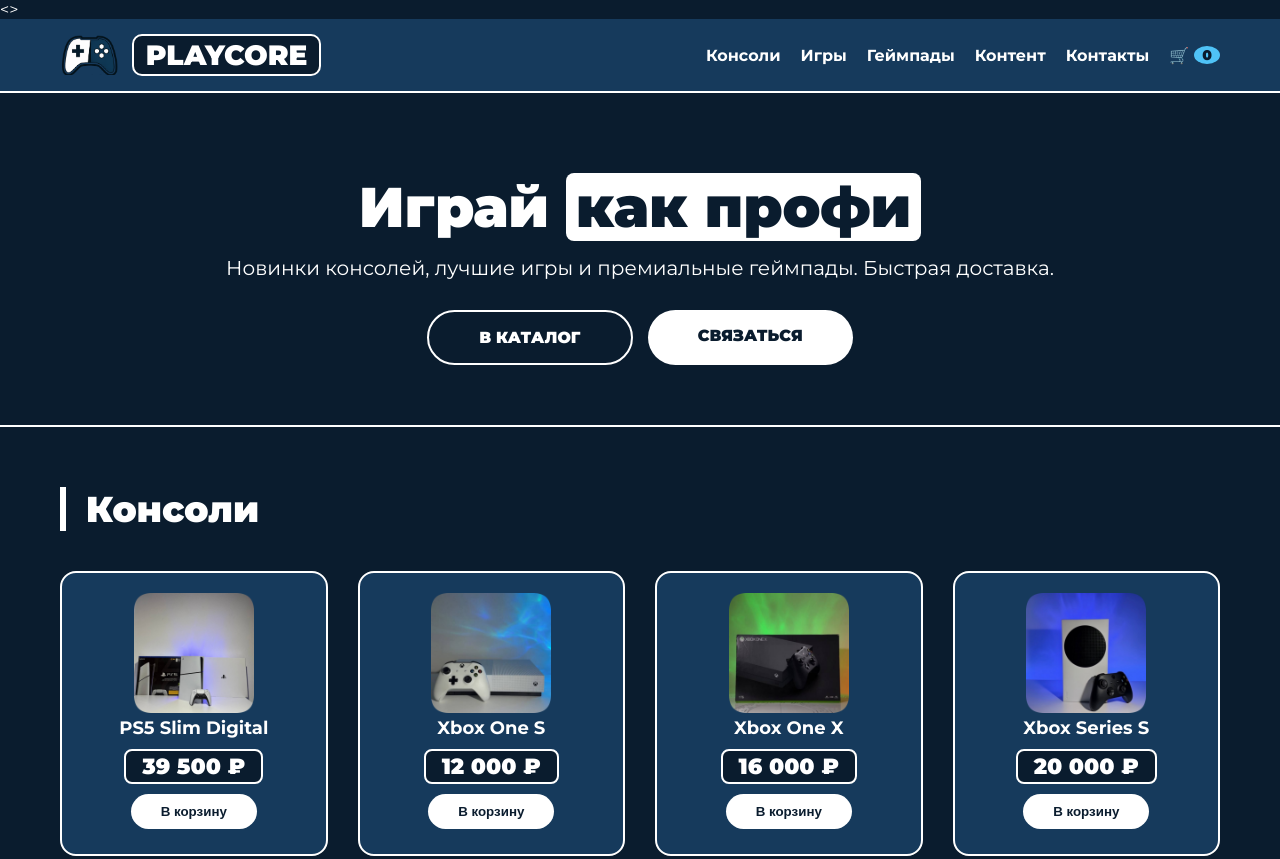
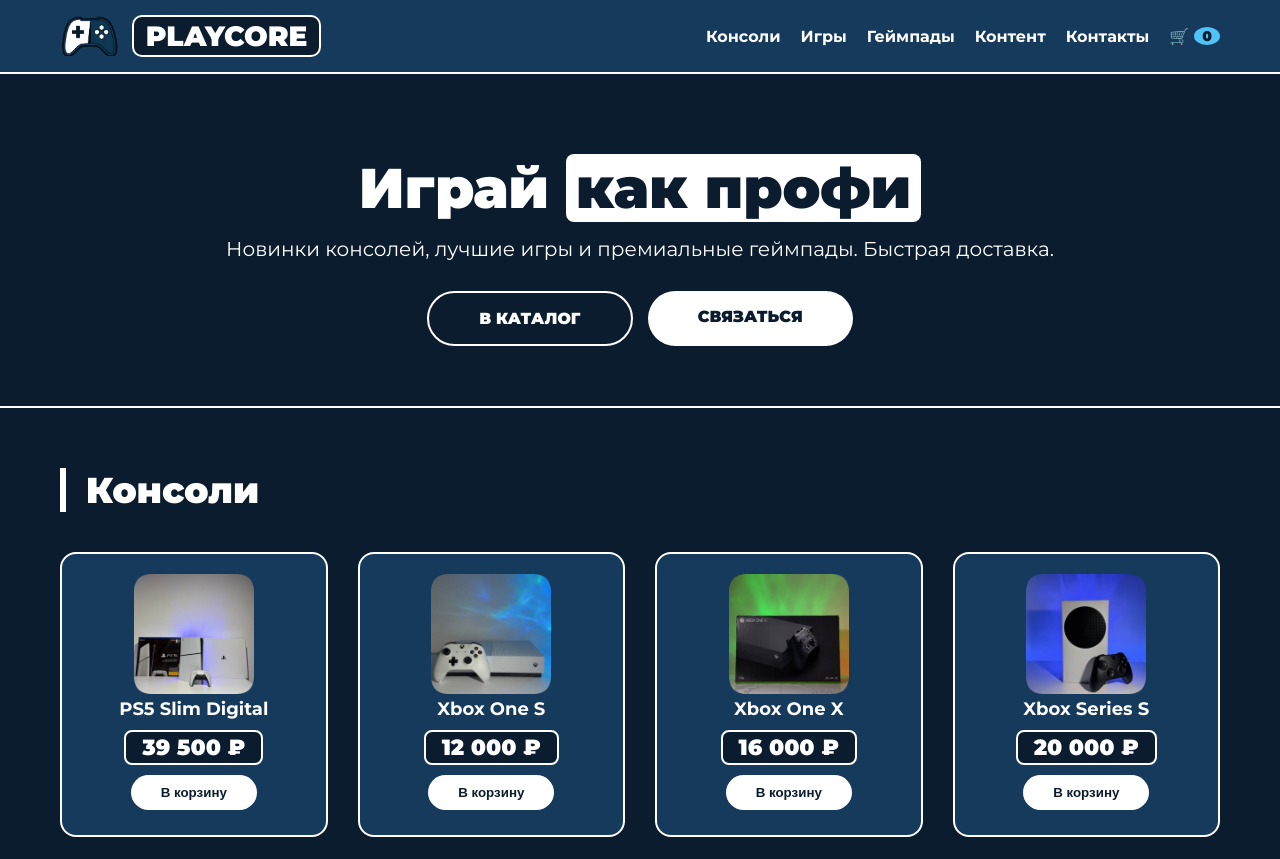
Before and after one commit to s9128061-cmd/playcore, a plain HTML site: page index.html in a window 1280 px wide. Shown: the top 859 px of the page. Drawn offline with Linux system fonts and the light colour scheme.

Commit message:
Update index.html

```diff
--- a/index.html
+++ b/index.html
@@ -1,6 +1,6 @@
 <!DOCTYPE html>
 <html lang="ru">
-<<link rel="icon" href="значок.png" type="image/png">>
+<head>
     <meta charset="UTF-8">
     <meta name="viewport" content="width=device-width, initial-scale=1.0">
     <title>PLAYCORE — Игровой магазин</title>
```
